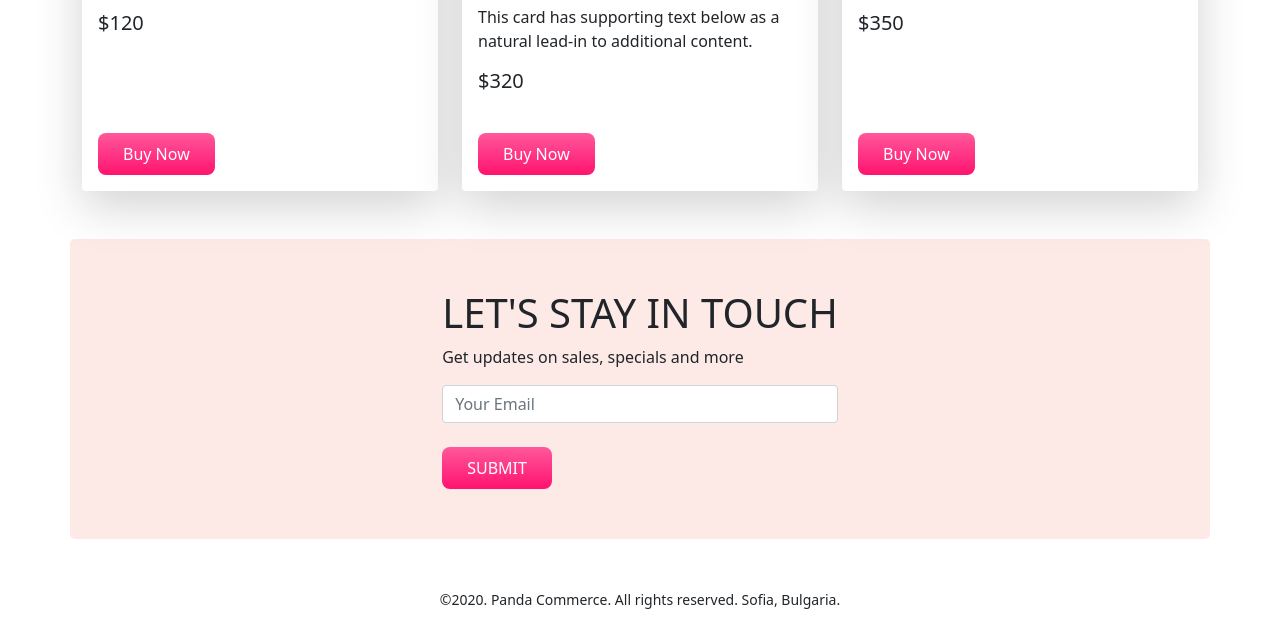
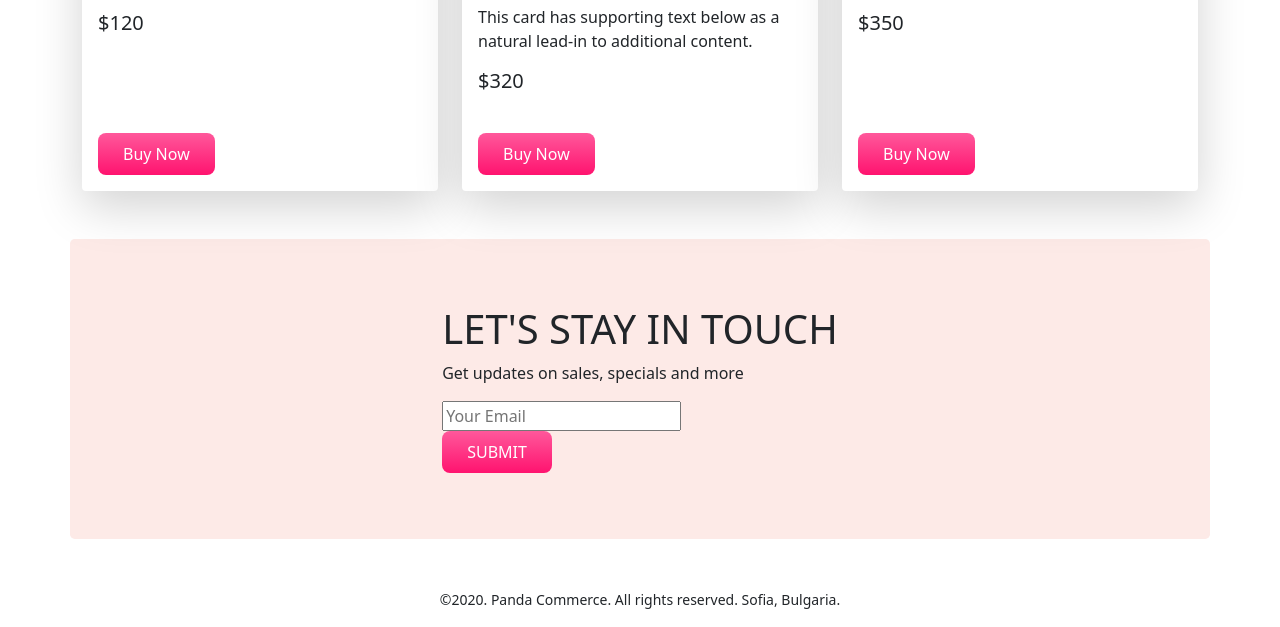
Before and after one commit to ronysarker49/panda-commerce-bootstrap, a plain HTML site: page index.html in a window 1280 px wide. Shown: the part 1695-2322 px from the top of the page. Drawn offline with nearby package versions, Linux system fonts and the light colour scheme.

Commit message:
type text

```diff
--- a/index.html
+++ b/index.html
@@ -225,7 +225,7 @@
                 <div>
                     <h1>LET'S STAY IN TOUCH</h1>
                     <p>Get updates on sales, specials and more</p>
-                    <input class="form-control type="text" placeholder="Your Email">
+                    <input  type="text" placeholder="Your Email">
                     <br>
                     <button class="panda-btn-buy-now">SUBMIT</button>
 
```
